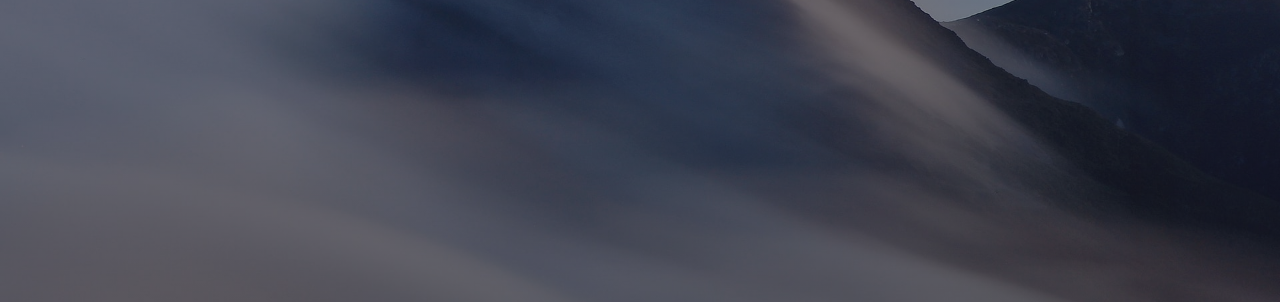
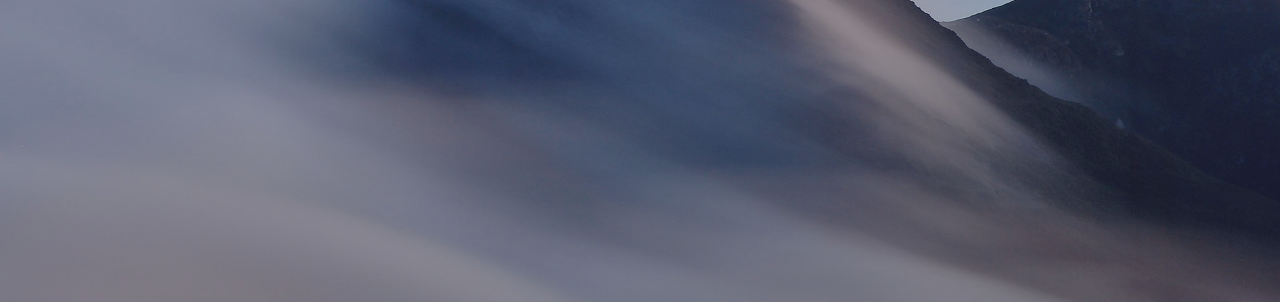
Before and after one commit to Izzatilla2004/js-weather-app, a plain HTML site: page index.html in a window 1280 px wide. Shown: the part 498-800 px from the top of the page. Drawn offline with Linux system fonts and the light colour scheme.

Commit message:
Update style.css

```diff
--- a/style.css
+++ b/style.css
@@ -15,7 +15,7 @@
     display: grid;
     grid-template-columns: 50% 50%;
     height: 100vh;
-    background-image: linear-gradient(to bottom, rgba(0, 0, 0, .3), rgba(0, 0, 0, .5));
+    background-image: linear-gradient(to bottom, rgba(0, 0, 0, .1), rgba(0, 0, 0, .3));
 }
 
 header {
```
